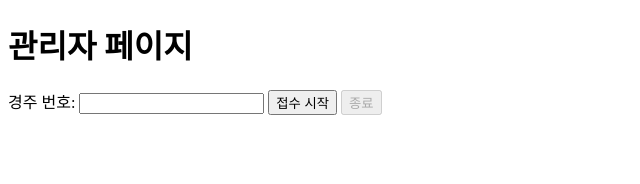
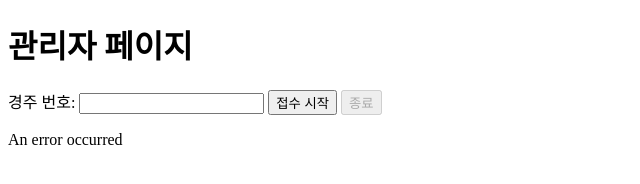
Before and after one commit to haseungshin/krbc, a plain HTML site: page manager.html in a window 1280 px wide. Shown: the whole page, without its empty margins (0-640 px from the left). Drawn offline with nearby package versions, Linux system fonts and the light colour scheme; no server answers.

Commit message:
Update manager.html

```diff
--- a/manager.html
+++ b/manager.html
@@ -36,9 +36,10 @@
                     tableNumbersHtml += '</ul>';
                     $('#table_numbers').html(tableNumbersHtml);
                 },
-                error: function(error) {
+                error: function(jqXHR) {
                     // Show an error message to the user
-                    $('#table_numbers').html(`<p>${error.responseJSON.error}</p>`);
+                    const error = jqXHR.responseJSON ? jqXHR.responseJSON.error : 'An error occurred';
+                    $('#table_numbers').html(`<p>${error}</p>`);
                 }
             });
         }
```
